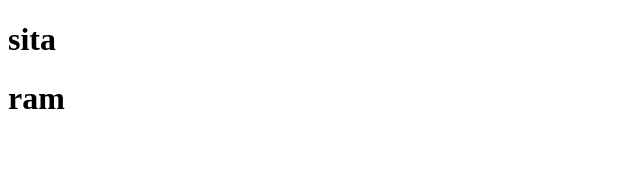
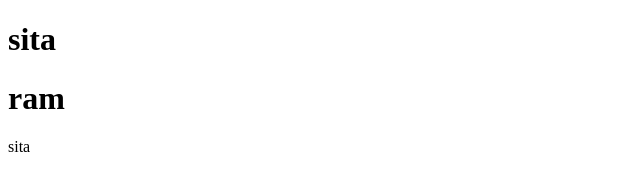
Before and after one commit to PintaRam/RiverConnect, a plain HTML site: page Frontend/index.html in a window 1280 px wide. Shown: the full height of the page, 0-640 px from the left. Drawn offline with Linux system fonts and the light colour scheme.

Commit message:
paragraph

```diff
--- a/Frontend/index.html
+++ b/Frontend/index.html
@@ -9,6 +9,6 @@
 
     <h1>sita</h1>
     <h1>ram</h1>
-
+    <p>sita</p>
 </body>
 </html>
```
